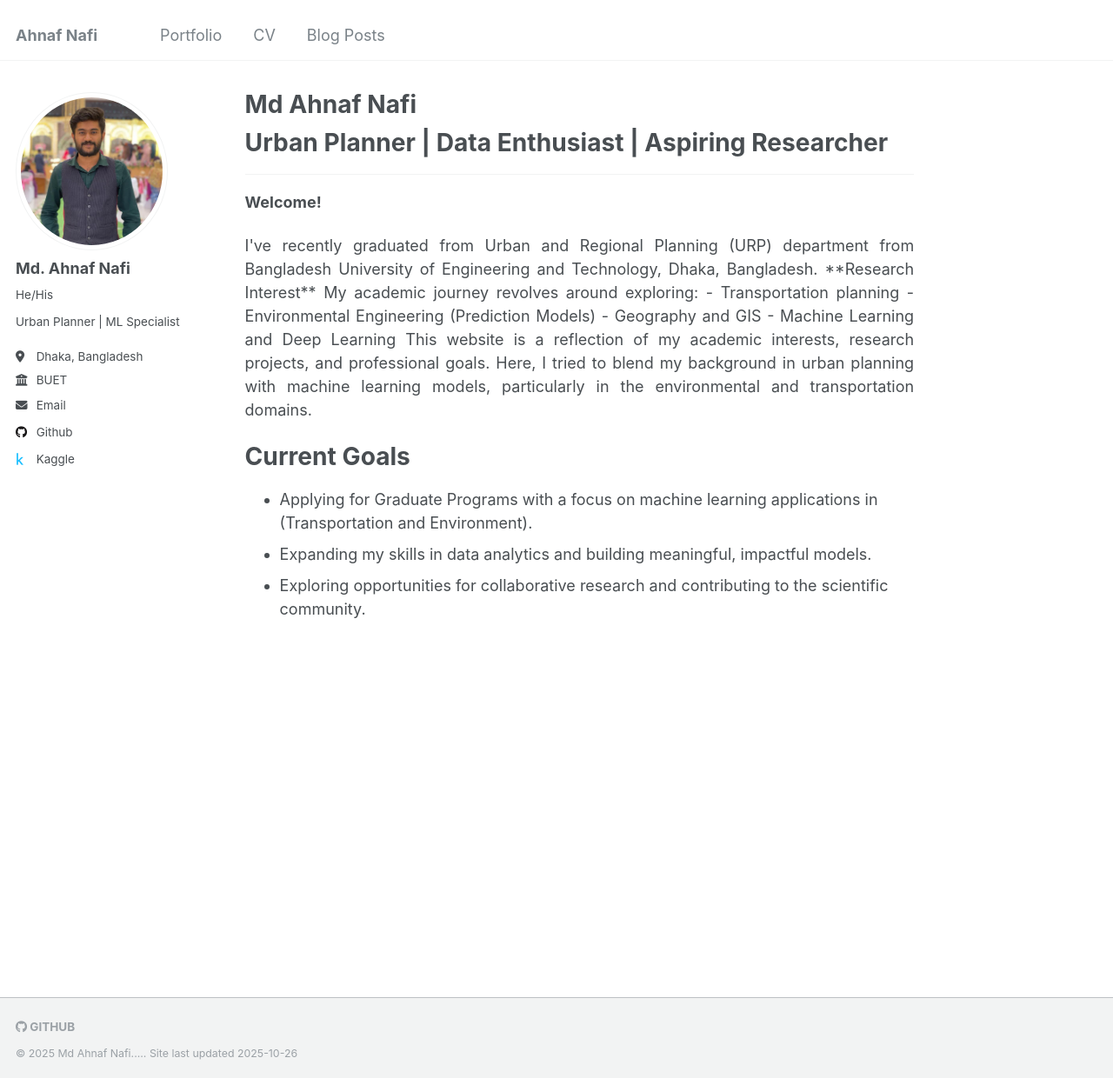
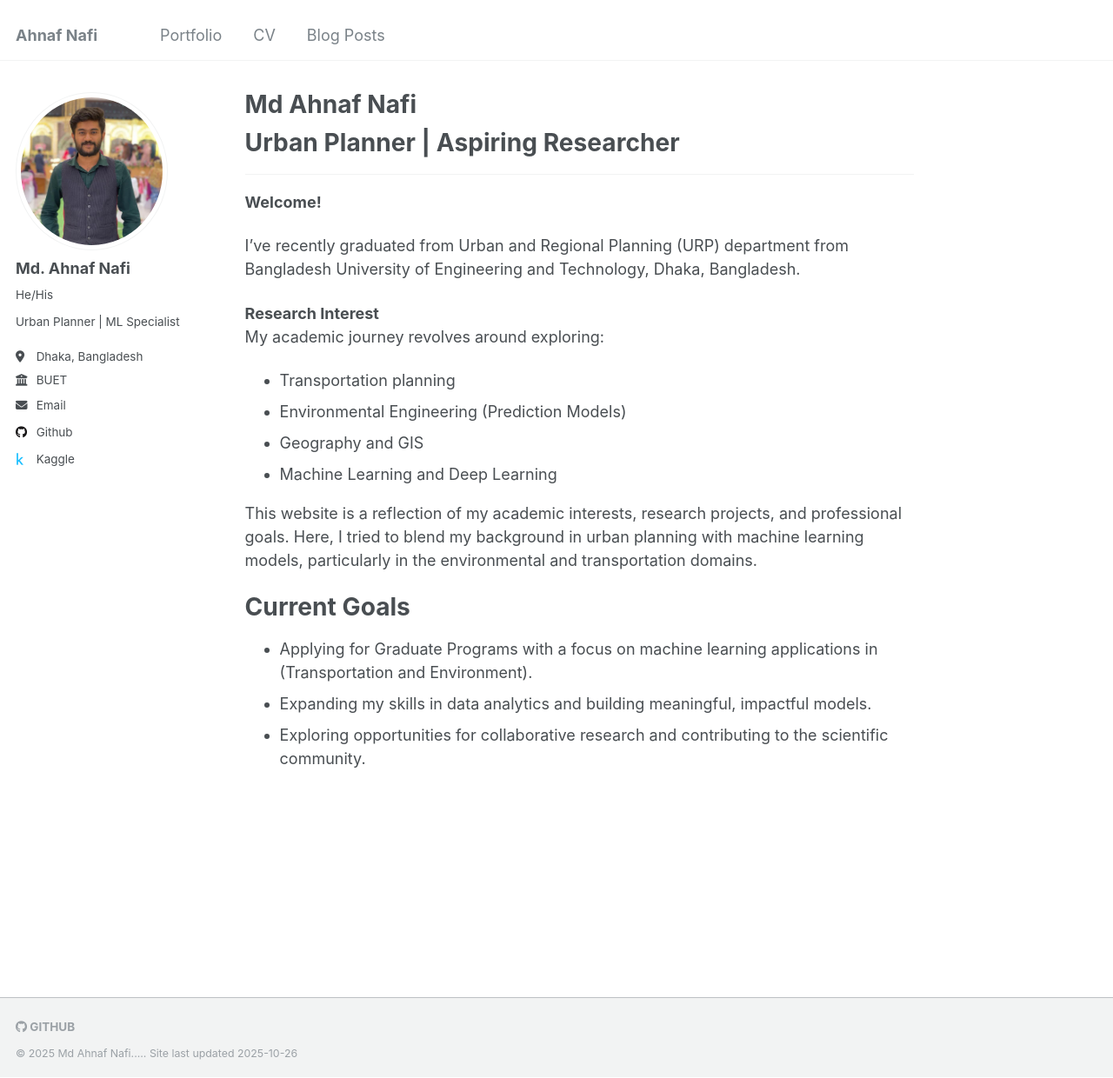
Before and after one commit to NafixData/ahnafnafi, a Jekyll site: the page built from _pages/about.md, in a window 1280 px wide and 1240 px high. Shown: the whole window at 87% size. Built offline with Jekyll 4.4.1, drawn with Linux system fonts in a browser that asks for light colours.

Commit message:
Update about.md

```diff
--- a/_pages/about.md
+++ b/_pages/about.md
@@ -6,15 +6,15 @@ redirect_from:
   - /about/
   - /about.html
 ---
-# Urban Planner | Data Enthusiast | Aspiring Researcher
+# Urban Planner | Aspiring Researcher
 -------------------------------
 
 **Welcome!**
-<p style="text-align: justify;">
+
 
 I've recently graduated from Urban and Regional Planning (URP) department from Bangladesh University of Engineering and Technology, Dhaka, Bangladesh.
 
-**Research Interest**
+**Research Interest** <br>
 My academic journey revolves around exploring:
 - Transportation planning
 - Environmental Engineering (Prediction Models)
@@ -22,7 +22,7 @@ My academic journey revolves around exploring:
 - Machine Learning and Deep Learning
 
 This website is a reflection of my academic interests, research projects, and professional goals. Here, I tried to blend my background in urban planning  with machine learning models, particularly in the environmental and transportation domains.
-</p>
+
 
 Current Goals
 ========
```
